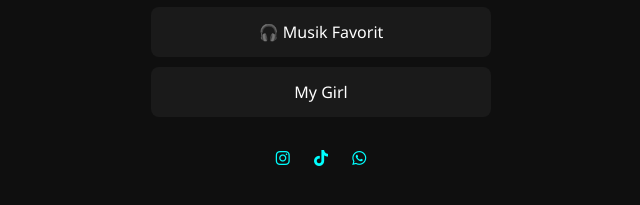
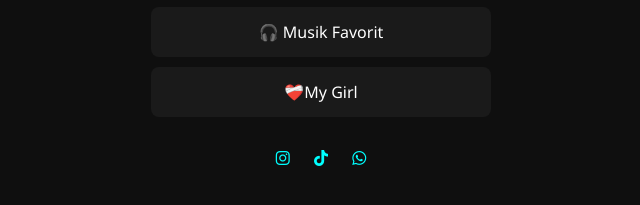
Before and after one commit to RELZMLBB/new-profile, a plain HTML site: page index.html in a window 1280 px wide. Shown: the part 541-746 px from the top of the page, 319-959 px from the left. Drawn offline with Linux system fonts and the light colour scheme.

Commit message:
Update index.html

```diff
--- a/index.html
+++ b/index.html
@@ -67,7 +67,7 @@
     <a href="https://wa.me/6285719161772" target="_blank">💬 WhatsApp</a>
     <a href="https://secreto.site/a0f2e7" target="_blank">🕵️‍♂️ Kirim Pesan Rahasia</a>
     <a href="https://open.spotify.com/intl-id/track/4MKwqMQv8PK4Ic0UVC0N8b" target="_blank">🎧 Musik Favorit</a>
-    <a href="https://relzmlbb.github.io/my-girl/" target="blank">My Girl</a>
+    <a href="https://relzmlbb.github.io/my-girl/" target="blank">❤️‍🩹My Girl</a>
       </div>
 
   <div class="sosmed">
```
